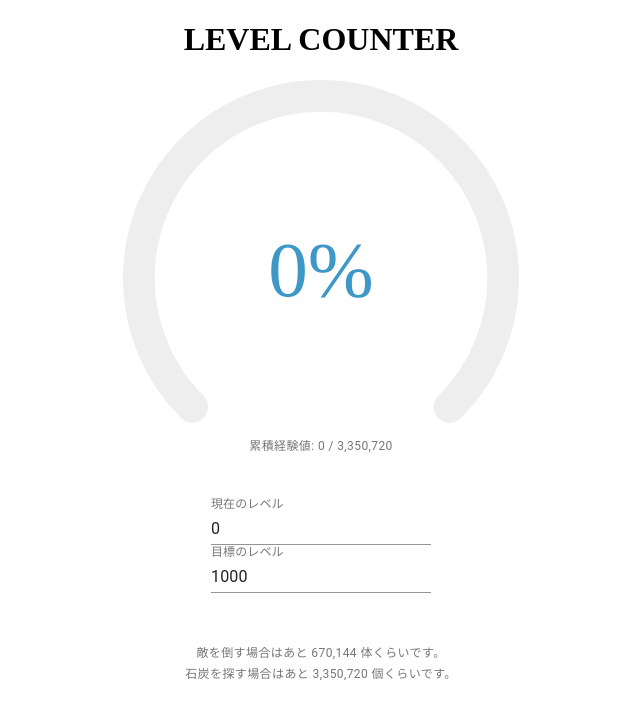
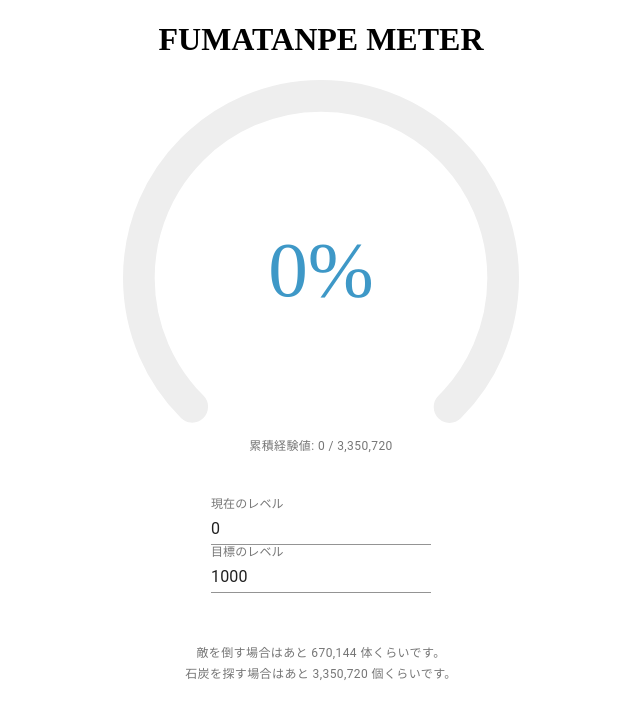
Before and after one commit to BsmRudolph/minecraft-level-meter, a Gatsby site: page / in a window 1280 px wide. Shown: the whole page, without its empty margins (319-959 px from the left). Built offline with nearby package versions, Linux system fonts and the light colour scheme; Gatsby itself is replaced by a stand-in of ours.

Commit message:
change title

```diff
--- a/src/pages/index.js
+++ b/src/pages/index.js
@@ -80,7 +80,7 @@ class LevelMeter extends React.Component {
 
     return (
       <Container maxWidth="xs">
-        <h1 align="center">LEVEL COUNTER</h1>
+        <h1 align="center">FUMATANPE METER</h1>
         <CircularProgressbar
           value={progress}
           text={`${progress}%`}
```
